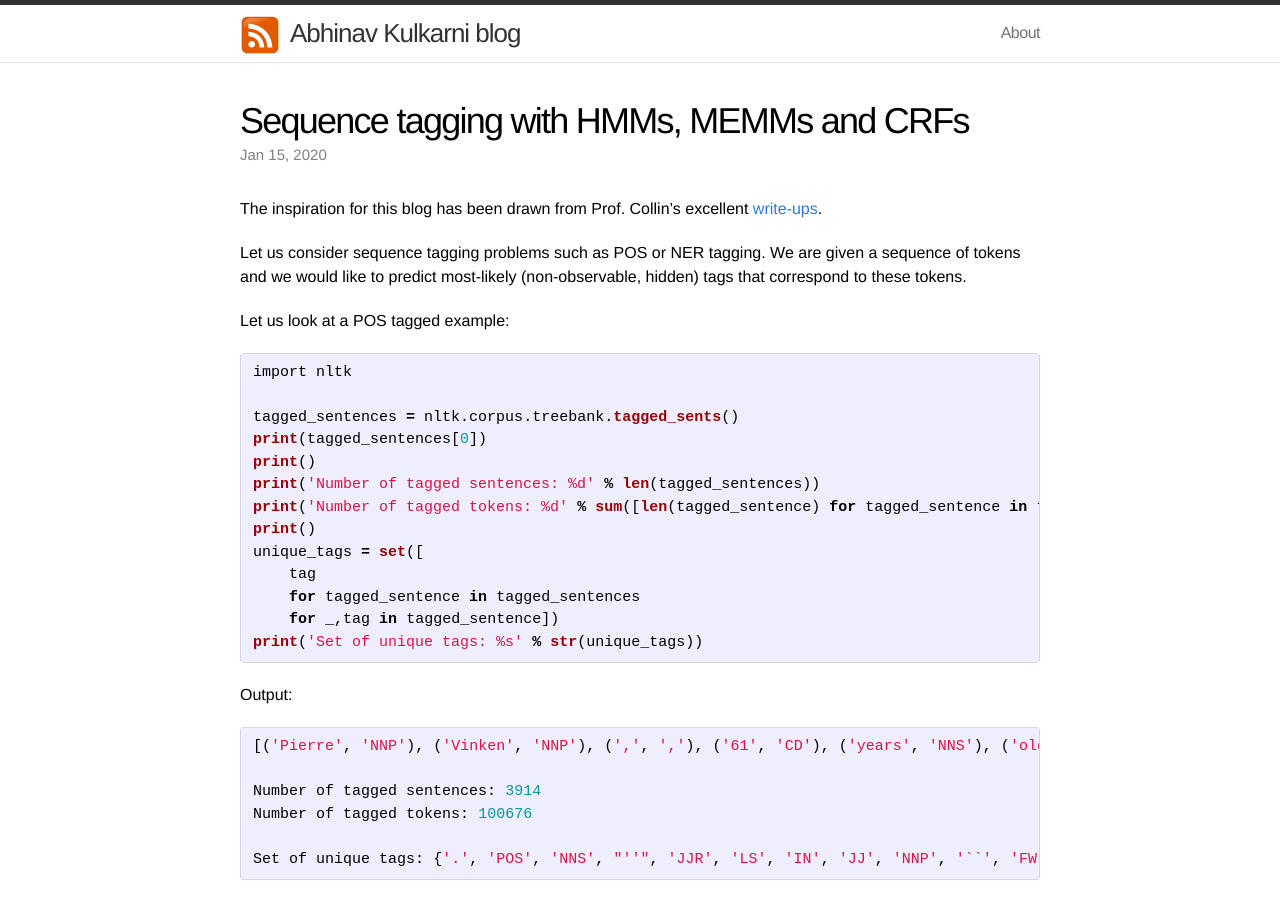
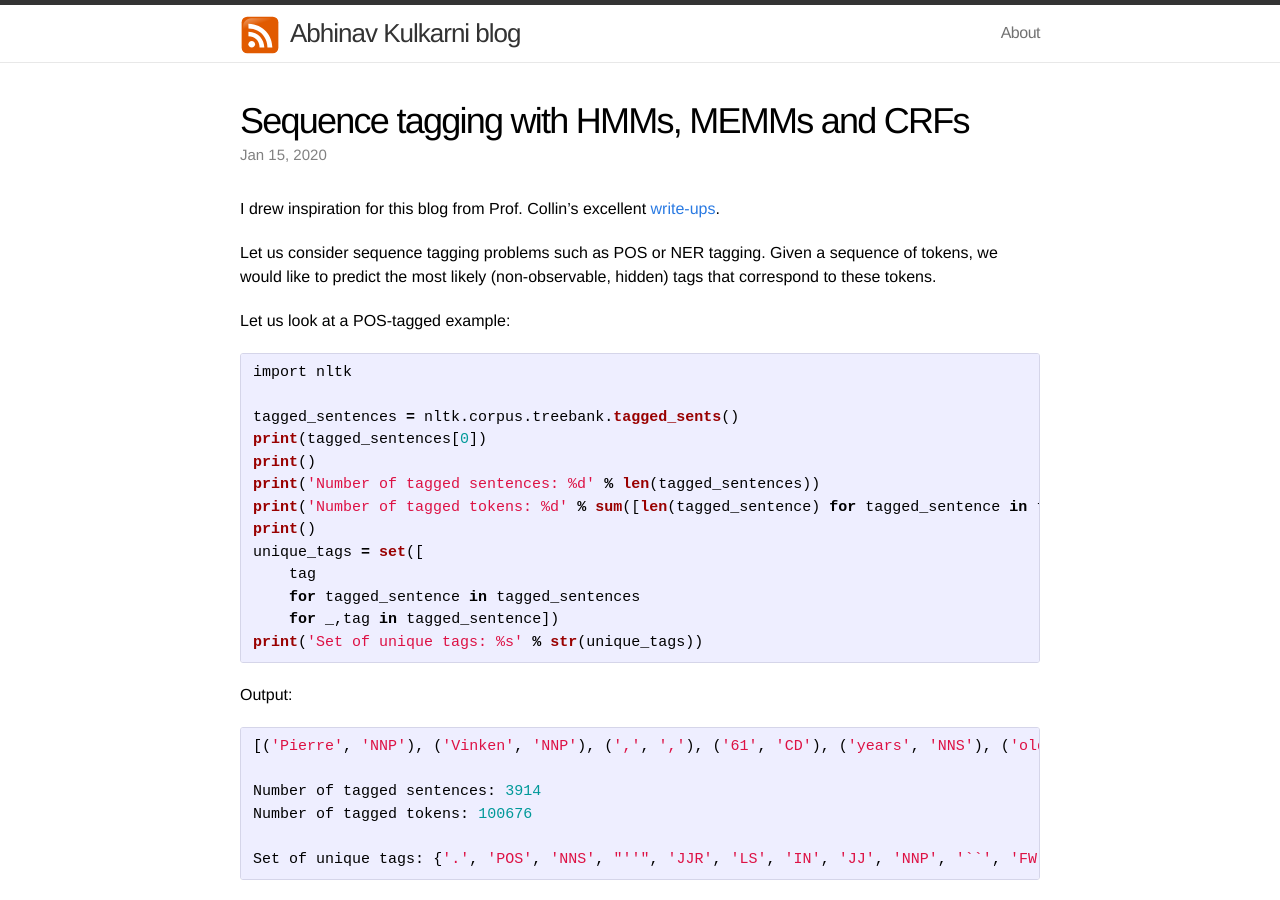
Before and after one commit to abhinavkulkarni/abhinavkulkarni.github.io, a Jekyll site: the page built from _posts/2020-01-14-HMM-MEMM-CRF.md, in a window 1280 px wide and 900 px high. Built offline with Jekyll 4.4.1, drawn with Linux system fonts in a browser that asks for light colours; formulas are drawn with MathJax 3; comment, search, counter and statistics services are not loaded; some of the changed text lies outside the part shown.

Commit message:
Minor edits

````diff
--- a/_posts/2020-01-14-HMM-MEMM-CRF.md
+++ b/_posts/2020-01-14-HMM-MEMM-CRF.md
@@ -7,11 +7,11 @@ comments: true
 categories: jekyll update
 ---
 
-The inspiration for this blog has been drawn from Prof. Collin's excellent [write-ups][write-ups].
+I drew inspiration for this blog from Prof. Collin's excellent [write-ups][write-ups].
 
-Let us consider sequence tagging problems such as POS or NER tagging. We are given a sequence of tokens and we would like to predict most-likely (non-observable, hidden) tags that correspond to these tokens.
+Let us consider sequence tagging problems such as POS or NER tagging. Given a sequence of tokens, we would like to predict the most likely (non-observable, hidden) tags that correspond to these tokens.
 
-Let us look at a POS tagged example:
+Let us look at a POS-tagged example:
 
 
 ```python
````
Also changed, not shown: other parts of _posts/2020-01-14-HMM-MEMM-CRF.md (+2 -2 lines), _posts/2022-12-09-Entity-Linking-on-Wikidata-BLINK.md (+2 -3 lines).
